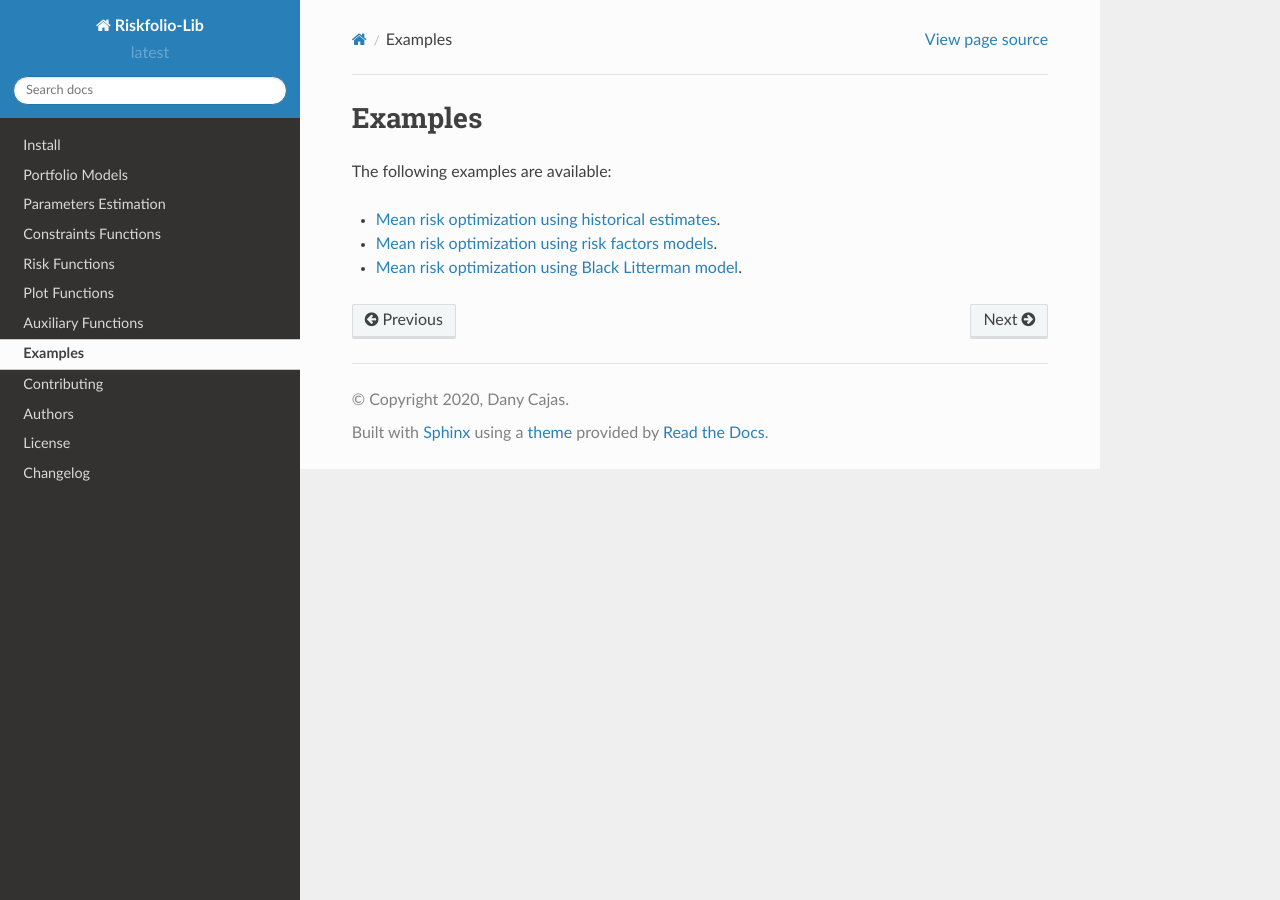
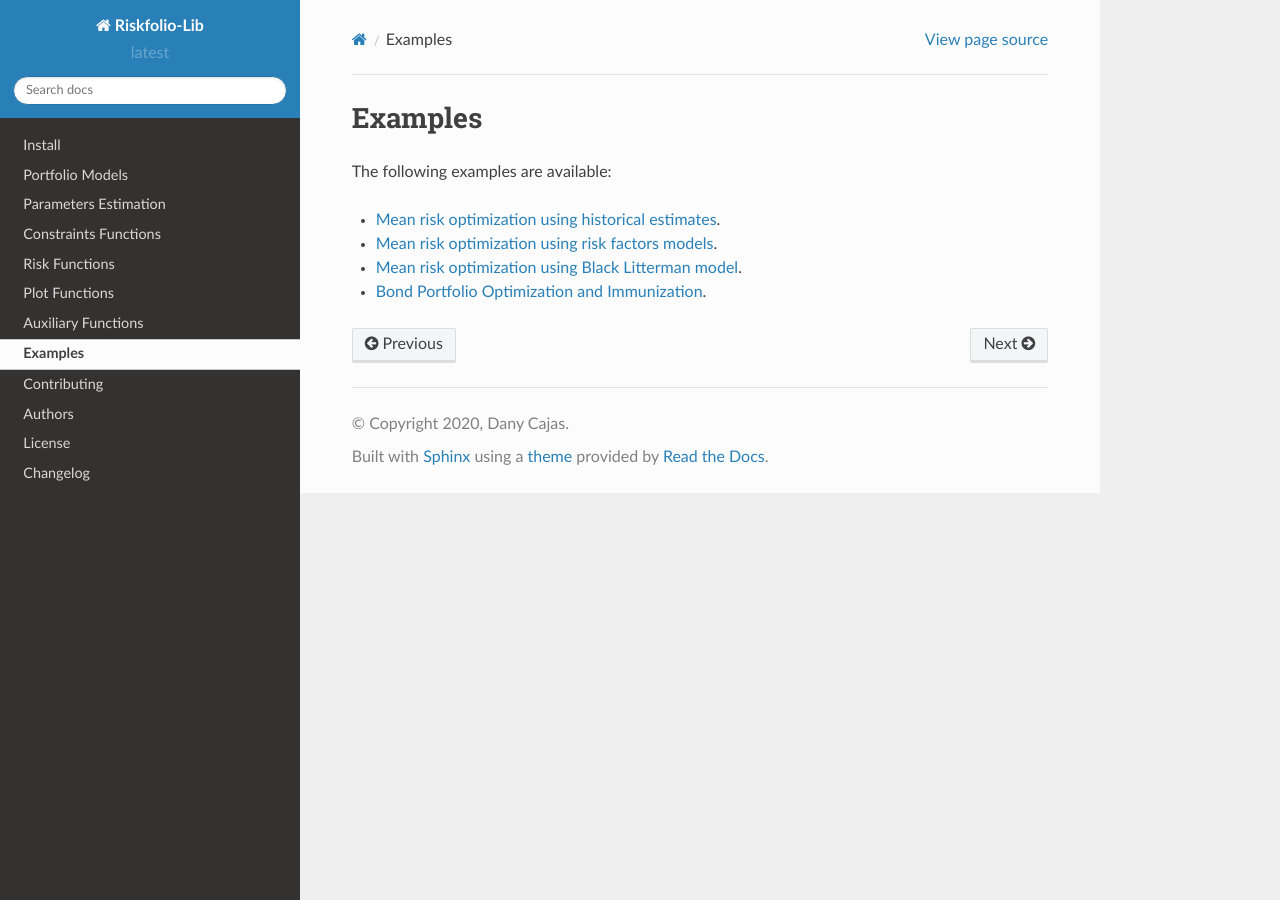
Before and after one commit to dcajasn/Riskfolio-Lib, a Sphinx documentation site: the page built from docs/source/examples.rst, in a window 1280 px wide. Built offline with Sphinx 7.4.7 and the Read the Docs theme 2.0.0, drawn with Linux system fonts in a browser that asks for light colours.

Commit message:
Examples Update

```diff
--- a/docs/source/examples.rst
+++ b/docs/source/examples.rst
@@ -4,6 +4,7 @@ Examples
 
 The following examples are available:
 
-* `Mean risk optimization using historical estimates <https://github.com/dcajasn/Riskfolio-Lib/blob/master/examples/Tutorial%201.ipynb>`_.
-* `Mean risk optimization using risk factors models <https://github.com/dcajasn/Riskfolio-Lib/blob/master/examples/Tutorial%202.ipynb>`_.
-* `Mean risk optimization using Black Litterman model <https://github.com/dcajasn/Riskfolio-Lib/blob/master/examples/Tutorial%203.ipynb>`_.
+* `Mean risk optimization using historical estimates <https://nbviewer.jupyter.org/github/dcajasn/Riskfolio-Lib/blob/master/examples/Tutorial%201.ipynb>`_.
+* `Mean risk optimization using risk factors models <https://nbviewer.jupyter.org/github/dcajasn/Riskfolio-Lib/blob/master/examples/Tutorial%202.ipynb>`_.
+* `Mean risk optimization using Black Litterman model <https://nbviewer.jupyter.org/github/dcajasn/Riskfolio-Lib/blob/master/examples/Tutorial%203.ipynb>`_.
+* `Bond Portfolio Optimization and Immunization <https://nbviewer.jupyter.org/github/dcajasn/Riskfolio-Lib/blob/master/examples/Tutorial%204.ipynb>`_.
```
Also changed, not shown: 10 other files.
